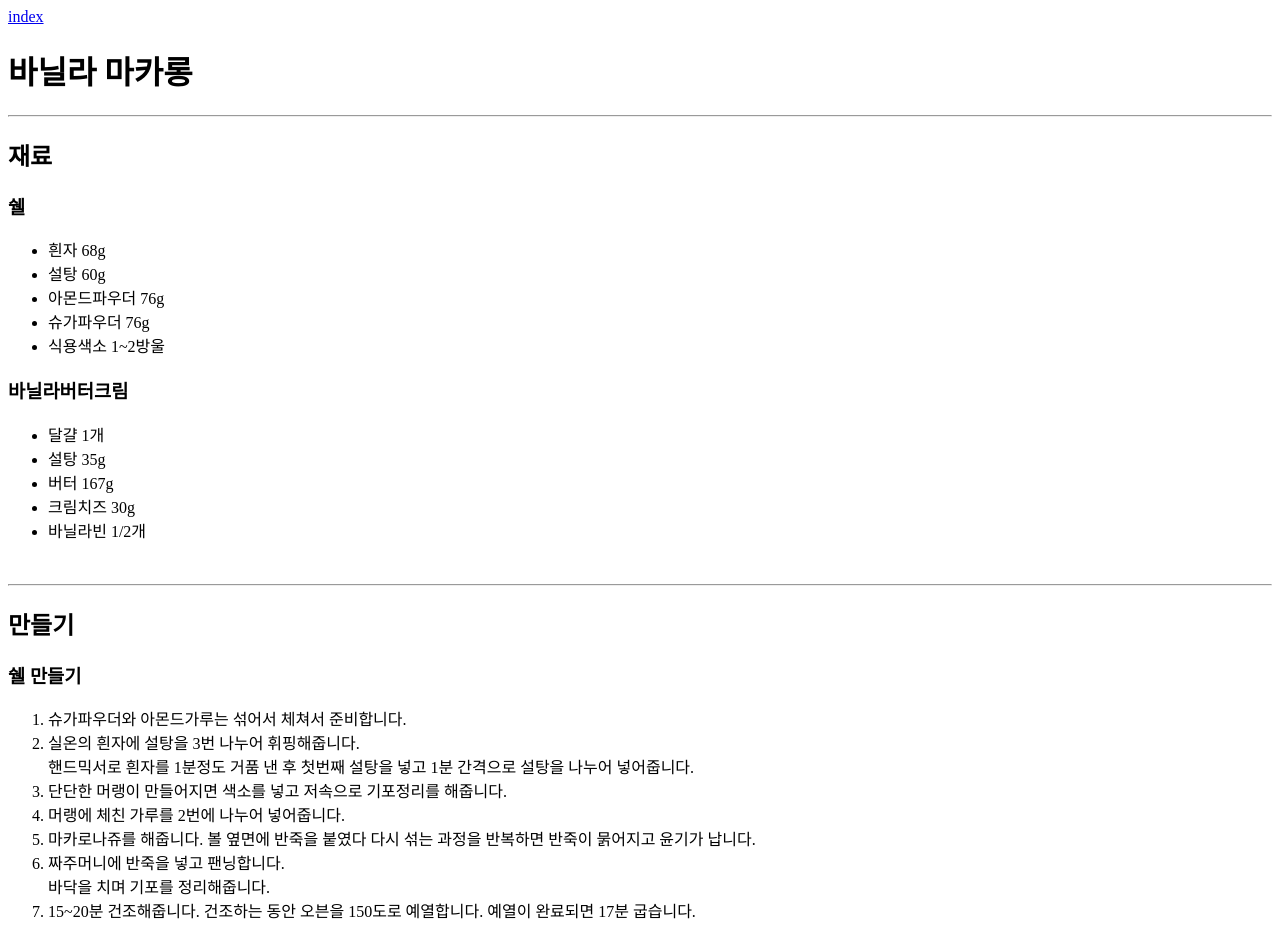
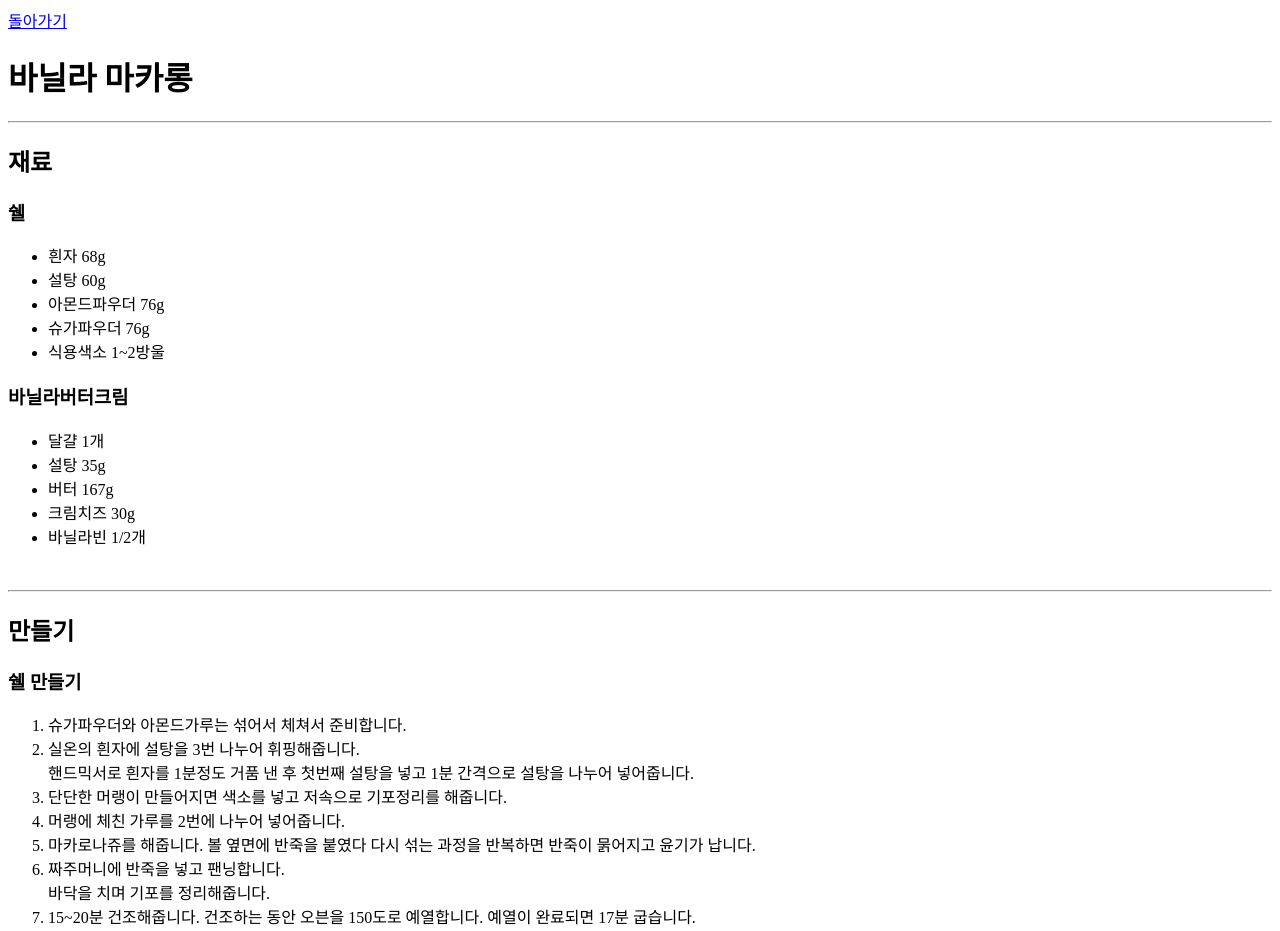
Before and after one commit to 952a/DP2019, a plain HTML site: page html_part1_hd.html in a window 1280 px wide. Shown: the top 931 px of the page. Drawn offline with Linux system fonts and the light colour scheme.

Commit message:
new page update

```diff
--- a/html_part1_hd.html
+++ b/html_part1_hd.html
@@ -6,7 +6,7 @@
     </head>
     <body>
 
-       <a href="index.html">index</a>
+       <a href="index.html">돌아가기</a>
         <!-- h1~h6, p, br, hr, ul, ol, dl -->
         <h1>바닐라 마카롱</h1>
         <hr />
```
Also changed, not shown: training_hd.html (+1 -1 lines).
